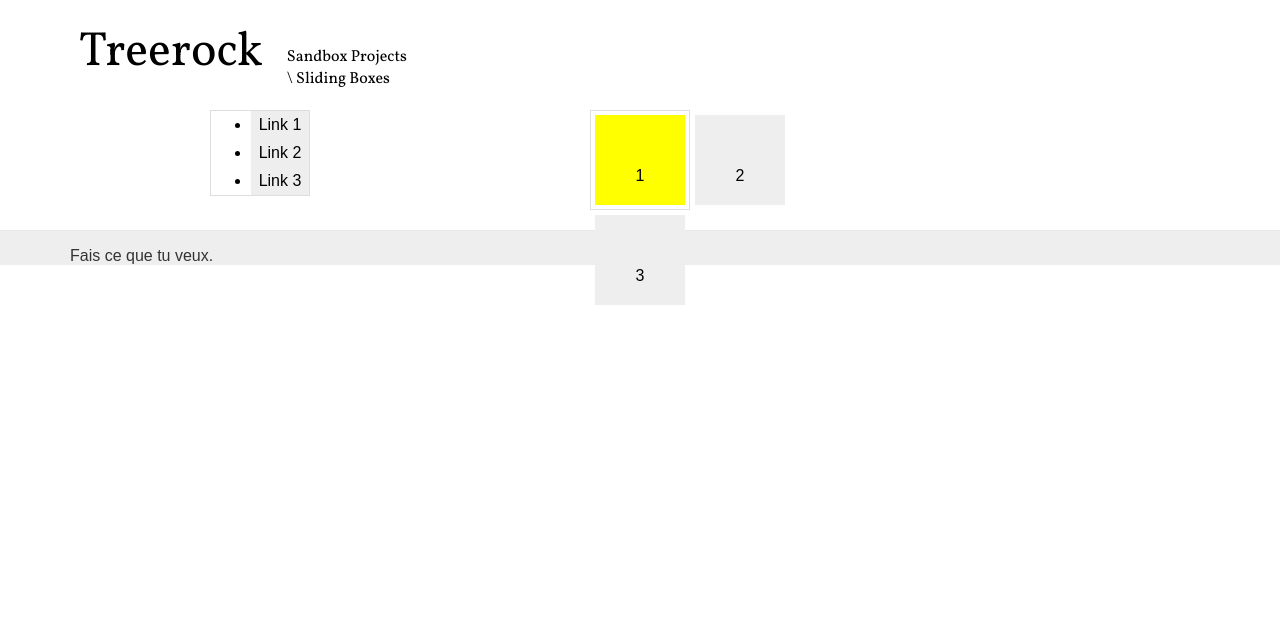
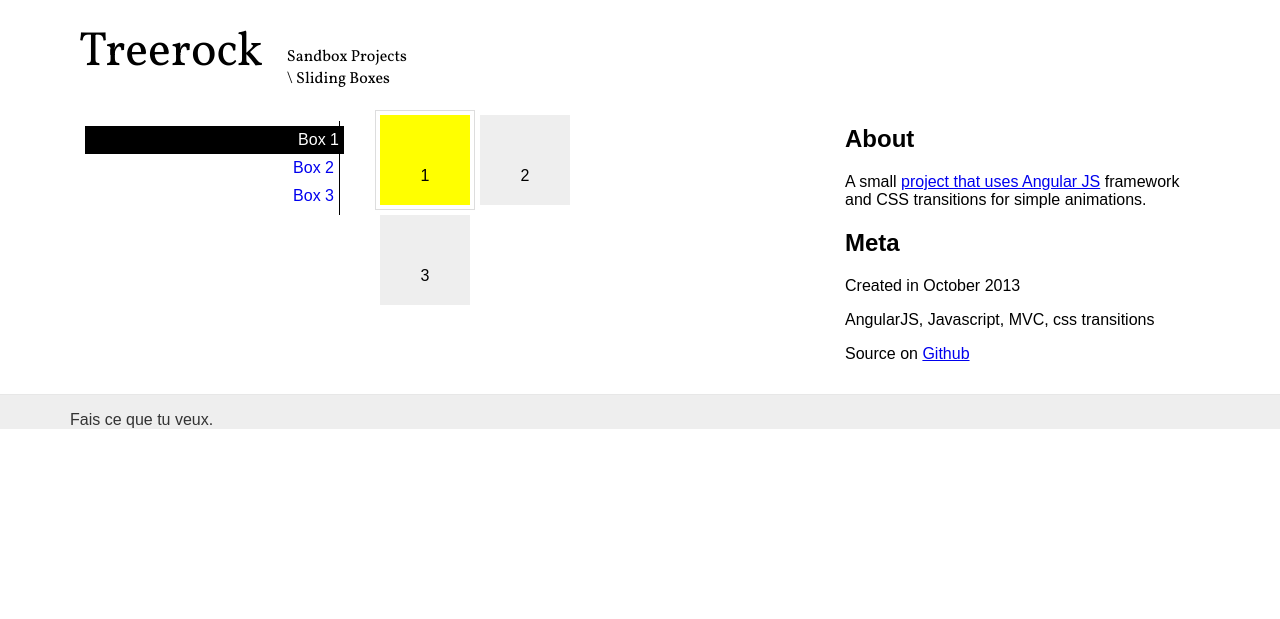
Before and after one commit to BruceHad/sb-sliding-boxes, a PHP site: page / in a window 1280 px wide. Shown: the part 67-686 px from the top of the page. Run offline with PHP 8.4, Linux system fonts and the light colour scheme; some libraries are stand-ins or nearby versions.

Commit message:
Clean up code

```diff
--- a/css/project.css
+++ b/css/project.css
@@ -1,25 +1,42 @@
-a {
-    display:block;
-    text-align: center;
-    padding:5px;
-    text-decoration: none;
-    color: black;
-    background-color: #eee;
+.nav-container {
+    list-style-type: none;
+    text-align: right;
+    border-right: 1px solid black;
+    padding: 5px 0;
 }
 
-.active a, .box.active {
-    background-color: yellow;
+.nav-container a {
+    display: block;
+    padding: 5px;
+    background-color: white;
+    text-decoration: none;
+    -webkit-transition:  margin-right .5s, background-color 1s, color 1s;
+    -moz-transition:     margin-right .5s, background-color 1s, color 1s;
+    transition:          margin-right .5s, background-color 1s, color 1s;
+    -o-transition:       margin-right .5s, background-color 1s, color 1s;
 }
-.nav-container, .box-container {
+
+
+.nav-container a.active {
+    margin-right: -5px;
+    background-color: black;
+    color: white;
+
+}
+
+.box-container {
     position: relative;
     width: 100px;
-    margin: 5px auto;
+    height: 100px;
+    margin: 5px;
     border:1px solid #ddd;
 
 }
-.box-container {
-    height: 100px;
+
+.box.active {
+    background-color: yellow;
 }
+
 .box {
     margin: 4px;
     position: absolute;
@@ -35,6 +52,7 @@ a {
     transition: top 1s, left 1s;
     -o-transition: top 1s, left 1s;
 }
+
 .box:nth-child(odd) {
     top: 100px;
 }
--- a/project.php
+++ b/project.php
@@ -7,21 +7,18 @@
 </div>
 
 <div ng-controller="ProjCntr" ng-app>
-    <div class="container">
+    <div class="container clearfix">
         <div class="row">
-            <div class="col col-4">
+            <div class="col col-3 clearfix">
                 <ul class="nav-container">
-                    <li ng-class="{'active': is(1)}"> <a href="#" ng-click="active(1)">Link 1</a>
-                    </li>
-                    <li ng-class="{'active': is(2)}"> <a href="#" ng-click="active(2)">Link 2</a>
-                    </li>
-                    <li ng-class="{'active': is(3)}"> <a href="#" ng-click="active(3)">Link 3</a>
-                    </li>
+                    <li> <a href="#" ng-click="active(1)" ng-class="{'active': is(1)}" class="active">Box 1</a></li>
+                    <li> <a href="#" ng-click="active(2)" ng-class="{'active': is(2)}">Box 2</a></li>
+                    <li> <a href="#" ng-click="active(3)" ng-class="{'active': is(3)}">Box 3</a></li>
                 </ul>
             </div>
-            <div class="col col-4">
+            <div class="col col-5 clearfix">
                 <div class="box-container">
-                    <div class="box one active" ng-class="{'active': is(1)}">
+                    <div class="box one active" ng-class="{'active': is(1)}" class="active">
                         <p>1</p>
                     </div>
                     <div class="box two" ng-class="{'active': is(2)}">
@@ -32,8 +29,13 @@
                     </div>
                 </div>
             </div>
-            <div class="col col-4">
-
+            <div class="col col-4 clearfix">
+                <h2>About</h2>
+                <p>A small <a href="http://docs.angularjs.org/guide/introduction">project that uses Angular JS</a> framework and CSS transitions for simple animations.</p>
+                <h2>Meta</h2>
+                <p>Created in October 2013</p>
+                <p>AngularJS, Javascript, MVC, css transitions</p>
+                <p>Source on <a href="https://github.com/treerock/sb-sliding-boxes">Github</a></p>
             </div>
         </div>
     </div>
```
